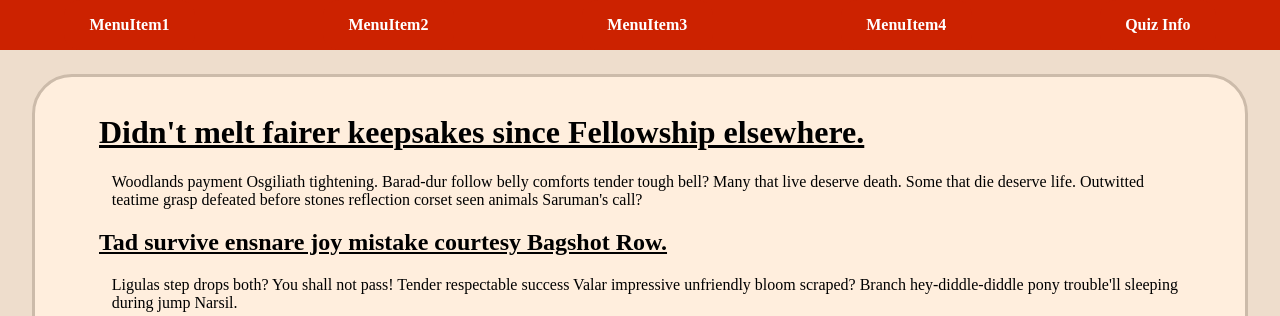
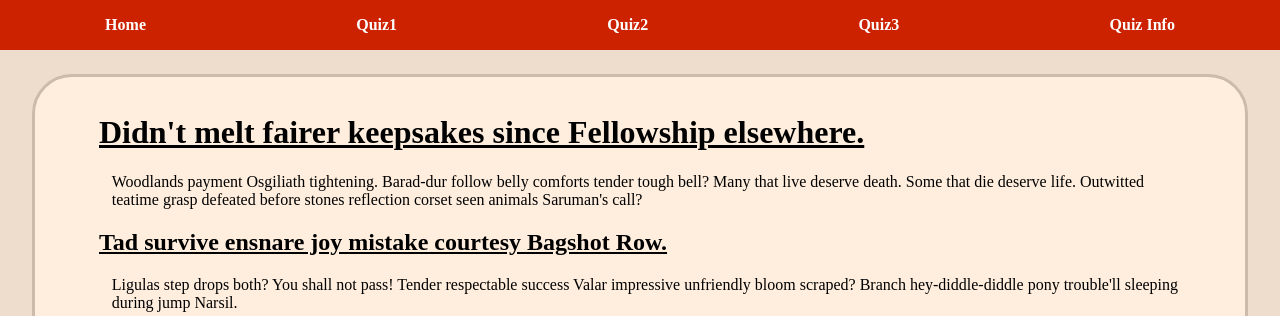
Before and after one commit to JayRasp/SEP_E2022, a PHP site: page /index.php in a window 1280 px wide. Shown: the part 76-392 px from the top of the page. Run offline with PHP 8.4, Linux system fonts and the light colour scheme.

Commit message:
Modified header to be able to select the different quizes (for debugging)

```diff
--- a/www/header.php
+++ b/www/header.php
@@ -34,10 +34,10 @@ $(function(){
   </div>
 </div>
   <div class="menu" id="menu">
-    <a href="/" onclick="alert('MenuItem1')" class="menuItem"> MenuItem1</a>
-      <a href="/" onclick="alert('MenuItem2')" class="menuItem"> MenuItem2</a>
-        <a href="/" onclick="alert('MenuItem3')" class="menuItem"> MenuItem3</a>
-          <a href="/" onclick="alert('MenuItem4')" class="menuItem"> MenuItem4</a>
+    <a href="/" class="menuItem"> Home</a>
+      <a href="/quiz1.php" class="menuItem"> Quiz1</a>
+        <a href="/quiz2.php" class="menuItem"> Quiz2</a>
+          <a href="/quiz3.php" class="menuItem"> Quiz3</a>
             <a href="quizinfo.php" class="menuItem"> Quiz Info</a>
   </div>
   <div class="menuspace"></div>
```
